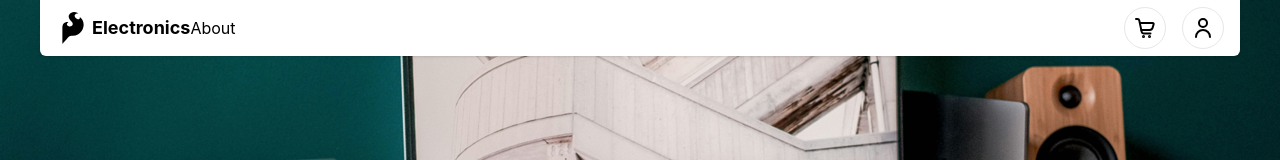
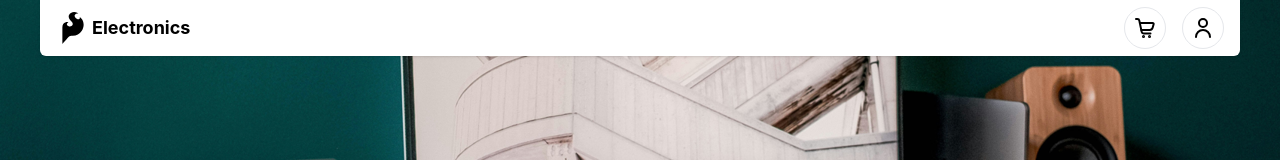
Before and after one commit to shevgn/electronics-shop-uni, a React (Vite) app: page / in a window 1280 px wide. Shown: the top 160 px of the page. Built offline with nearby package versions, Linux system fonts and the light colour scheme.

Commit message:
button & link description added

```diff
--- a/src/components/Header.tsx
+++ b/src/components/Header.tsx
@@ -18,9 +18,6 @@ export default function Header() {
               <path d="M23.74 5.135c0 0 0.453 1.922-0.995 2.188-1.005 0.177-2.63-0.823-3.448-1.818-1.010-1.229-0.88-2.198-0.099-3.052 1.177-1.307 3.198-0.802 3.198-0.802s-3.698-3.24-7.547-0.583c-3.427 2.359-2.443 5.573 0.651 8.38 2.786 2.536 0.563 5.318-2.25 4.958-1.922-0.245-2.708-1.792-2.25-2.74 0.401-0.813 1.781-1.313 1.781-1.313s-1.589-0.641-3.453 0.063c-1.682 0.63-3.063 2.016-2.953 5.495v16.104c0 0 1.734-2.135 3.776-4.313 2.281-2.453 3.323-4.109 5.667-3.917 4.438 0.276 7.646-1.698 9.828-4.859 4.188-6.083 0.906-12.88-1.906-13.792z" />
             </svg>
             <p className="group-hover:text-gray-600">Electronics</p>
-          </Link>
-          <Link to="/about" className="text-black">
-            About
           </Link>
         </div>
         <div className="flex items-center justify-center space-x-4 px-4">
@@ -70,8 +67,10 @@ export default function Header() {
                 stroke-linejoin="round"
               />
             </svg>
+            <span className="visually-hidden">Shopping Cart</span>
           </button>
-          <button
+          <Link
+            to="login"
             className="rounded-full border border-gray-200 hover:border-gray-300 hover:shadow"
             type="button"
           >
@@ -89,7 +88,8 @@ export default function Header() {
                 stroke-linejoin="round"
               />
             </svg>
-          </button>
+            <span className="visually-hidden">Account</span>
+          </Link>
         </div>
       </nav>
     </header>
```
